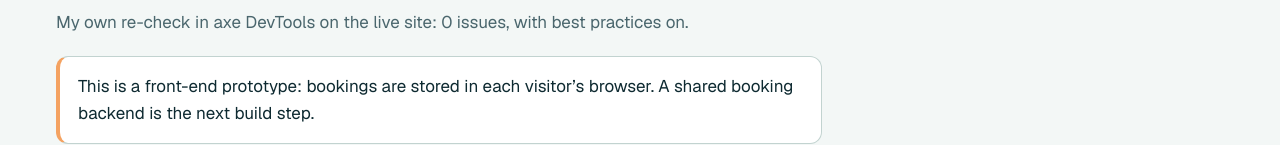
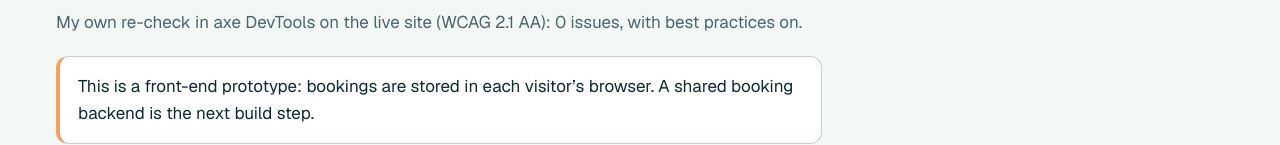
Before and after one commit to olena-v/olena-v.github.io, a plain HTML site: page work/maker-space.html in a window 1280 px wide. Shown: the part 7627-7772 px from the top of the page. Drawn offline with nearby package versions, Linux system fonts and the light colour scheme.

Commit message:
Maker Space: axe screenshot caption says WCAG 2.1 AA, matching the scans
Co-Authored-By: Claude Opus 5.5 <noreply@anthropic.com>

```diff
--- a/work/maker-space.html
+++ b/work/maker-space.html
@@ -151,7 +151,7 @@
       <figure><img src="../assets/img/ms-axe-book.jpg" alt="axe DevTools scan of the live Book page: 0 total issues, best practices on, WCAG 2.1 AA" loading="lazy" width="1002" height="908"><figcaption>Book</figcaption></figure>
       <figure><img src="../assets/img/ms-axe-projects.jpg" alt="axe DevTools scan of the live Projects page: 0 total issues, best practices on, WCAG 2.1 AA" loading="lazy" width="1002" height="908"><figcaption>Projects</figcaption></figure>
     </div>
-    <p class="prose" style="margin-top:12px">My own re-check in axe DevTools on the live site: 0 issues, with best practices on.</p>
+    <p class="prose" style="margin-top:12px">My own re-check in axe DevTools on the live site (WCAG 2.1 AA): 0 issues, with best practices on.</p>
     <p class="note">This is a front-end prototype: bookings are stored in each visitor’s browser. A shared booking backend is the next build step.</p>
   </section>
 
```
